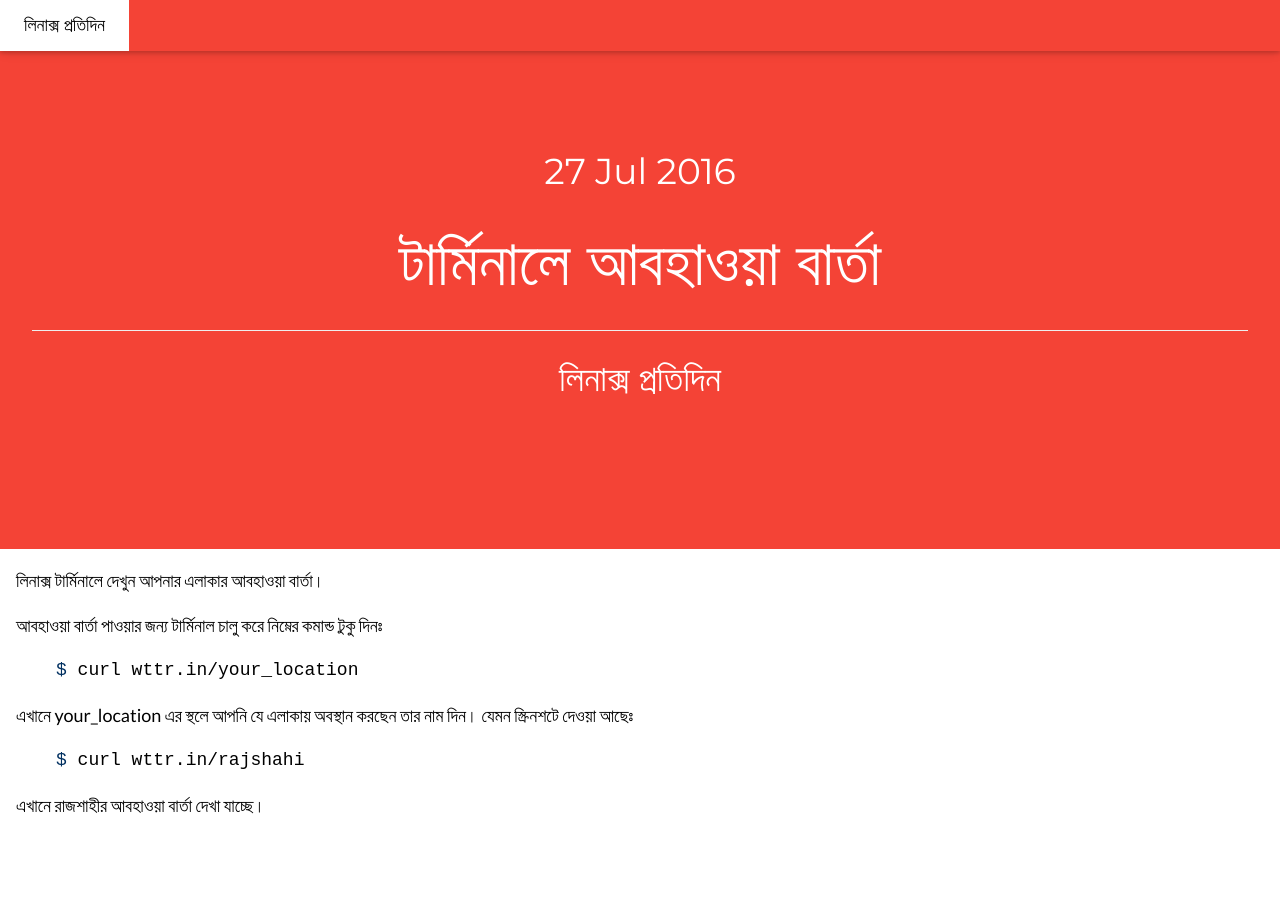
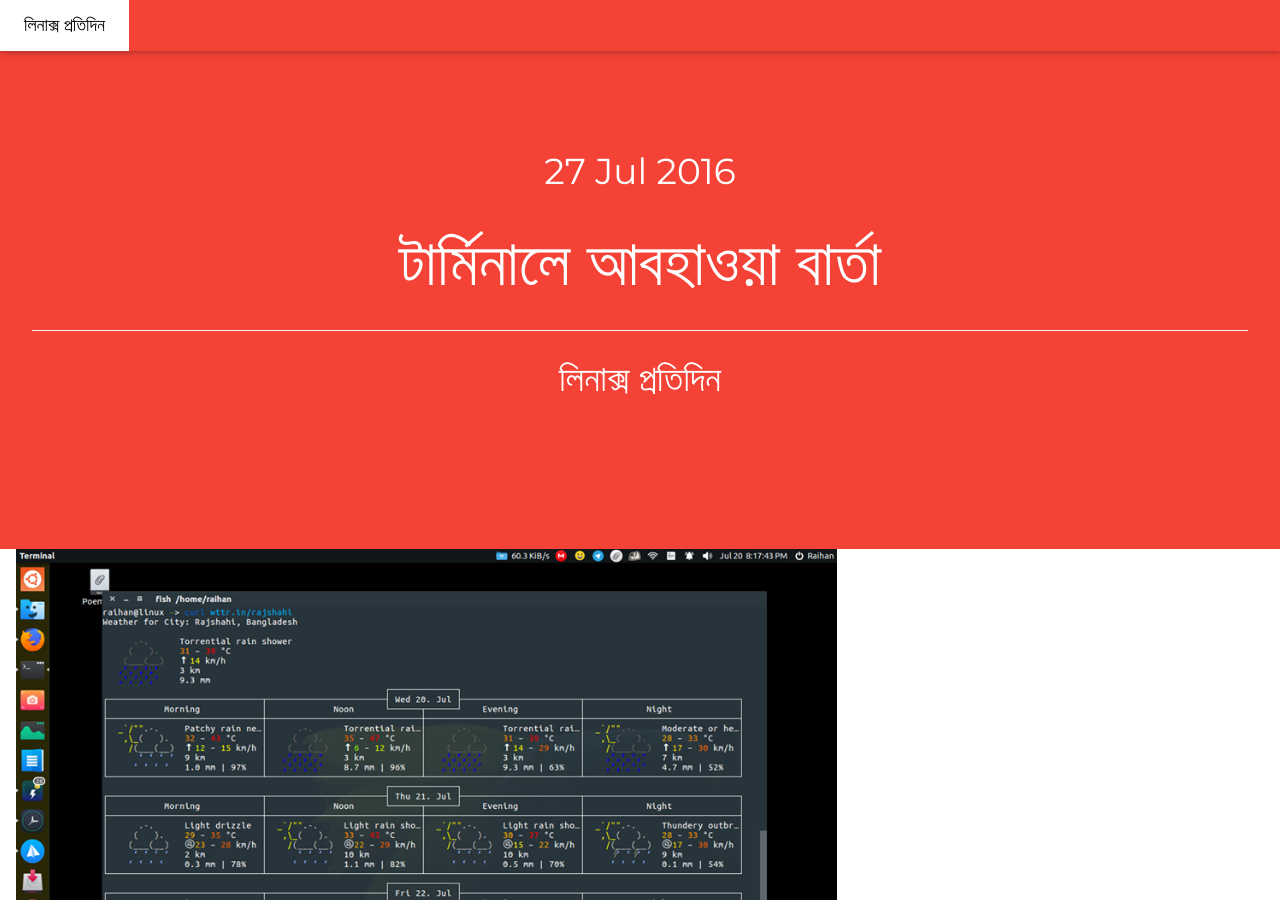
Before and after one commit to linuxprotidin/linuxprotidin.github.io, a Jekyll site: the page built from _posts/2016-07-27-weather.md, in a window 1280 px wide and 900 px high. Built offline with Jekyll 4.4.1, drawn with Linux system fonts in a browser that asks for light colours; nearby versions of some CDN libraries; some web fonts are replaced.

Commit message:
featured photo in post

```diff
--- a/_layouts/post.html
+++ b/_layouts/post.html
@@ -2,9 +2,9 @@
 layout: default
 ---
 <div class="post-content">
-  {% if img %}
+  {% if page.img %}
   <div class="post-hero-wrapper">
-    <img alt="" src="{{ img }}" class="post-hero" />
+    <img alt="" src="{{ page.img }}" class="post-hero" />
   </div>
   {% endif %}
   {{ content | markdownify }}
```
